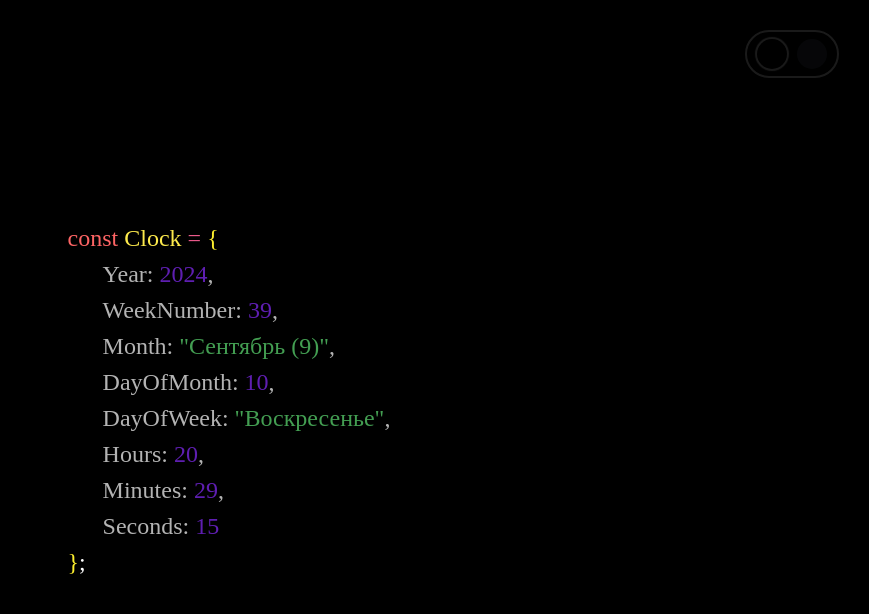
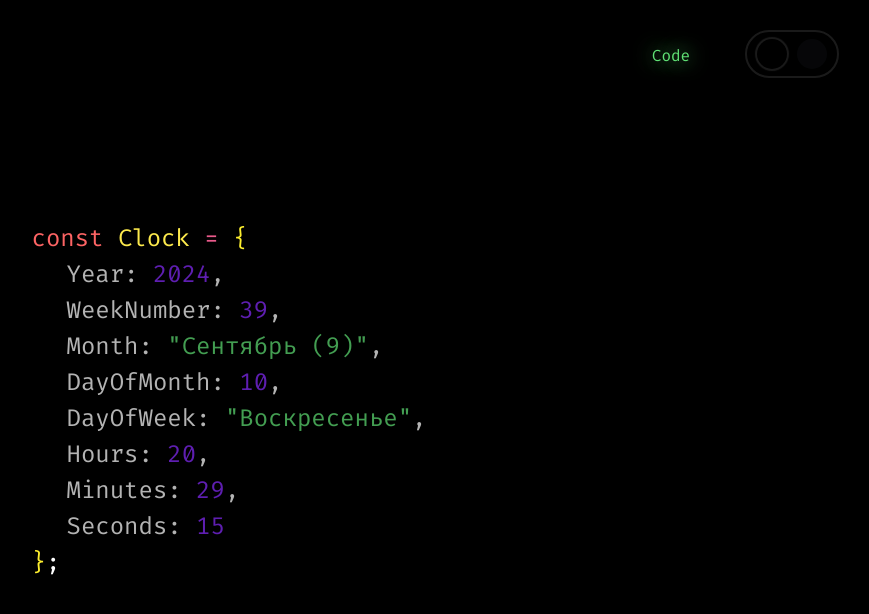
Before and after one commit to UFxx/linux-active-desktop-parody, a JavaScript app: page / in a window 1280 px wide. Shown: the top 614 px of the page, without its empty margins (411-1280 px from the left). Built offline with nearby package versions, Linux system fonts and the light colour scheme.

Commit message:
Refactoring, fonts, clock types

```diff
--- a/src/App.vue
+++ b/src/App.vue
@@ -1,23 +1,35 @@
 <script setup>
-	import { onMounted } from 'vue';
-	import Clock from './components/Clock.vue';
+	import { onMounted, ref, computed } from 'vue';
+	import ClockSwitcher from './components/Clocks/ClockSwitcher.vue';
 	import Themes from './components/Themes.vue'
 
+	const date = ref(new Date());
+
+	const daysOfWeek = ['Понедельник', 'Вторник', 'Среда', 'Четверг', 'Пятница', 'Суббота', 'Воскресенье'];
+	const months = ['Январь', 'Февраль', 'Март', 'Апрель', 'Май', 'Июнь', 'Июль', 'Август', 'Сентябрь', 'Октябрь', 'Ноябрь', 'Декабрь'];
+
+	const clock = computed(() => {
+		const currentDate = date.value;
+		return {
+			year: currentDate.getFullYear(),
+			weekNumber: Math.ceil(((currentDate.getMonth() + 1) * 30) / 7),
+			month: `${months[currentDate.getMonth()]} (${currentDate.getMonth() + 1})`,
+			dayOfMonth: currentDate.getDate(),
+			dayOfWeek:
+				daysOfWeek[currentDate.getDay() - 1 === undefined ? currentDate.getDay() : daysOfWeek.length - 1],
+			hours: currentDate.getHours(),
+			minutes: currentDate.getMinutes(),
+			seconds: currentDate.getSeconds()
+		};
+	});
+
+	setInterval(() => (date.value = new Date()), 1000);
 	onMounted(() => document.addEventListener('contextmenu', (e) => e.preventDefault()))
 </script>
 
 <template>
-	<div class="clock-container">
-		<Clock />
+		<ClockSwitcher :clock="clock" />
 		<Themes />
-	</div>
 </template>
 
-<style lang="scss" scoped>
-	.clock-container {
-		display: flex;
-		justify-content: center;
-		align-items: center;
-		height: 100vh;
-	}
-</style>
+<style lang="scss" scoped></style>
--- /dev/null
+++ b/src/assets/scss/_fonts.scss
@@ -0,0 +1,15 @@
+@font-face {
+	font-family: 'Digital Numbers';
+	src: url('@/assets/fonts/DigitalNumbers-Regular.ttf') format('truetype');
+	font-weight: normal;
+	font-style: normal;
+	font-display: swap;
+}
+
+@font-face {
+	font-family: 'Fira Code';
+	src: url('@/assets/fonts/FiraCode-Regular.ttf') format('truetype');
+	font-weight: normal;
+	font-style: normal;
+	font-display: swap;
+}
--- a/src/components/Clock.vue
+++ /dev/null
@@ -1,76 +0,0 @@
-<script setup>
-	import { computed, ref } from 'vue';
-	import ClockItem from './ClockItem.vue';
-
-	const date = ref(new Date());
-
-	const daysOfWeek = ['Понедельник', 'Вторник', 'Среда', 'Четверг', 'Пятница', 'Суббота', 'Воскресенье'];
-	const months = ['Январь', 'Февраль', 'Март', 'Апрель', 'Май', 'Июнь', 'Июль', 'Август', 'Сентябрь', 'Октябрь', 'Ноябрь', 'Декабрь'];
-
-	const clock = computed(() => {
-		const currentDate = date.value;
-		return {
-			year: currentDate.getFullYear(),
-			weekNumber: Math.ceil(((currentDate.getMonth() + 1) * 30) / 7),
-			month: `${months[currentDate.getMonth()]} (${currentDate.getMonth() + 1})`,
-			dayOfMonth: currentDate.getDate(),
-			dayOfWeek:
-				daysOfWeek[currentDate.getDay() - 1 === undefined ? currentDate.getDay() : daysOfWeek.length - 1],
-			hours: currentDate.getHours(),
-			minutes: currentDate.getMinutes(),
-			seconds: currentDate.getSeconds()
-		};
-	});
-
-	const propNames = computed(() => Object.keys(clock.value));
-	const formatTime = computed(() => (time) => time.toString().length === 1 ? `0${time}` : time.toString());
-	const isLastProp = computed(() => (name) => name === propNames.value[propNames.value.length - 1]);
-	const isString = computed(() => (prop) => /[a-zа-яё]/i.test(prop));
-
-	setInterval(() => (date.value = new Date()), 1000);
-</script>
-
-<template>
-	<div class="clock">
-		<p>
-			<span class="clock-declaration">const</span> <span class="clock-variable-name">Clock </span>
-			<span class="clock-equal">=</span> <span class="clock-brackets">{</span>
-		</p>
-		<div class="clock-content">
-			<ClockItem
-				v-for="name in propNames"
-				:objectPropName="name"
-				:propValue="formatTime(clock[name])"
-				:isLastProp="isLastProp(name)"
-				:isString="isString(clock[name])"
-			/>
-		</div>
-	<p><span class="clock-brackets">}</span><span class="clock-semicolon">;</span></p>
-	</div>
-</template>
-
-<style lang="scss" scoped>
-	.clock {
-		display: flex;
-		flex-direction: column;
-		align-items: flex-start;
-
-		&-content { margin-left: 35px; }
-
-		p {
-			font-size: 24px;
-			line-height: 36px;
-			cursor: context-menu;
-
-			& * { @include tr(0.3, text-shadow, color); }
-			&:hover * { text-shadow: 0px 0px 20px currentColor; }
-		}
-
-		&-declaration { @include var(color, declaration); }
-		&-variable-name { @include var(color, variableName); }
-		&-prop-name { @include var(color, propName) }
-		&-equal { @include var(color, equal) }
-		&-brackets { @include var(color, brackets) }
-		&-semicolon { @include var(color, semicolon) }
-	}
-</style>
--- /dev/null
+++ b/src/components/Clocks/ClockSwitcher.vue
@@ -0,0 +1,133 @@
+<script setup>
+	import { ref, reactive, computed, onMounted } from 'vue';
+	import CodeClock from './CodeClock.vue';
+	import ElectronicClock from './ElectronicClock.vue';
+
+	const props = defineProps(['clock']);
+
+	const activeClocks = ref('code');
+	const itemsContainerExpanded = ref(false);
+
+	const clockTypes = reactive([
+		{
+			name: 'code',
+			isActive: true
+		},
+		{
+			name:'electronic',
+			isActive: false
+		},
+		{
+			name: 'analog',
+			isActive: false
+		}
+	]);
+
+	const clockSwitcher = (clockType) => {
+		activeClocks.value = clockType
+		localStorage.setItem('activeClocks', clockType);
+	};
+
+	function changeActiveClockType(clockType, idx) {
+		clockTypes.forEach(clockType => clockType.isActive = false);
+		clockTypes[idx].isActive = true;
+		itemsContainerExpanded.value = false;
+		clockSwitcher(clockType.name);
+	}
+
+	const unactiveItems = computed(() => clockTypes.filter((type) => type.name !== activeClocks.value));
+
+	onMounted(() => {
+		if (!localStorage.getItem('activeClocks'))
+			localStorage.setItem('activeClocks', 'code');
+		else
+			activeClocks.value = localStorage.getItem('activeClocks');
+	})
+</script>
+
+<template>
+	<div class="clock-container">
+		<CodeClock
+			v-if="activeClocks === 'code'"
+			:clock="props.clock"
+		/>
+		<ElectronicClock
+			v-if="activeClocks === 'electronic'"
+			:hours="props.clock.hours"
+			:minutes="props.clock.minutes"
+			:seconds="props.clock.seconds"
+		/>
+	</div>
+	<div class="clock-switcher__container">
+		<div
+			:class="['clock-switcher__selected', 'clock-switcher__item', 'active']"
+			@click="itemsContainerExpanded = !itemsContainerExpanded"
+		>
+			<p>{{ activeClocks }}</p>
+		</div>
+		<div
+			:class="[
+					'clock-switcher__items-container',
+					itemsContainerExpanded ? 'clock-switcher__items-container--expanded' : ''
+				]"
+		>
+			<p
+				v-for="(item, i) in unactiveItems"
+				:class="['clock-switcher__item']"
+				@click="() => changeActiveClockType(item, i)"
+			>
+				{{ item.name }}
+			</p>
+		</div>
+	</div>
+</template>
+
+<style lang='scss' scoped>
+	.clock-container {
+		display: flex;
+		justify-content: center;
+		align-items: center;
+		height: 100vh;
+	}
+
+	.clock-switcher__container {
+		position: absolute;
+		right: 150px;
+		top: 45px;
+		text-align: center;
+
+		p {
+			font-family: 'Fira Code';
+			@include var(color, text);
+		}
+	}
+
+	.clock-switcher__item {
+		opacity: 0.3;
+		text-transform: capitalize;
+		cursor: pointer;
+
+		&:hover {
+			opacity: 1;
+			@include tr(0.3, opacity, text-shadow)
+		}
+
+		&.active {
+			text-shadow: 0 0 20px currentColor;
+			opacity: 1;
+			user-select: none;
+		}
+	}
+
+	.clock-switcher__items-container {
+		opacity: 0;
+		visibility: hidden;
+
+		p { text-shadow: 0 0 20px currentColor; }
+
+		&--expanded {
+			opacity: 1;
+			visibility: visible;
+		}
+	}
+	</style>
--- /dev/null
+++ b/src/components/Clocks/CodeClock.vue
@@ -0,0 +1,61 @@
+<script setup>
+	import { computed } from 'vue';
+	import ClockItem from './ClockItem.vue';
+
+	const props = defineProps(['clock'])
+
+	const propNames = computed(() => Object.keys(props.clock));
+	const formatTime = computed(() => (time) => time.toString().length === 1 ? `0${time}` : time.toString());
+	const isLastProp = computed(() => (name) => name === propNames.value[propNames.value.length - 1]);
+	const isString = computed(() => (prop) => /[a-zа-яё]/i.test(prop));
+</script>
+
+<template>
+	<div class="code-clocks">
+		<p>
+			<span class="code-clocks__declaration">const</span> <span class="code-clocks__variable-name">Clock </span>
+			<span class="code-clocks__equal">=</span> <span class="code-clocks__brackets">{</span>
+		</p>
+		<div class="code-clocks-content">
+			<ClockItem
+				v-for="name in propNames"
+				:objectPropName="name"
+				:propValue="formatTime(props.clock[name])"
+				:isLastProp="isLastProp(name)"
+				:isString="isString(props.clock[name])"
+			/>
+		</div>
+	<p><span class="code-clocks__brackets">}</span><span class="code-clocks__semicolon">;</span></p>
+	</div>
+</template>
+
+<style lang="scss" scoped>
+	.code-clocks {
+		display: flex;
+		flex-direction: column;
+		align-items: flex-start;
+		font-family: 'Fira Code';
+
+		&-content { margin-left: 35px; }
+
+		p {
+			font-size: 24px;
+			line-height: 36px;
+			cursor: context-menu;
+			font-family: 'Fira Code';
+
+
+			& * {
+				@include tr(0.3, text-shadow, color);
+			}
+			&:hover * { text-shadow: 0px 0px 20px currentColor; }
+		}
+
+		&__declaration { @include var(color, declaration); }
+		&__variable-name { @include var(color, variableName); }
+		&__prop-name { @include var(color, propName) }
+		&__equal { @include var(color, equal) }
+		&__brackets { @include var(color, brackets) }
+		&__semicolon { @include var(color, semicolon) }
+	}
+</style>
--- /dev/null
+++ b/src/components/Clocks/ElectronicClock.vue
@@ -0,0 +1,35 @@
+<script setup>
+	import { computed } from 'vue';
+
+	const props = defineProps(['hours', 'minutes', 'seconds']);
+
+	const formatNumbers = computed(() => (time) => time.toString().length === 1 ? `0${time}` : time);
+</script>
+
+<template>
+	<div class="electronic-clocks__container">
+		<p>
+			<span>{{ formatNumbers(props.hours) }}</span>:<span>{{ formatNumbers(props.minutes) }}</span>:<span>{{ formatNumbers(props.seconds) }}</span>
+		</p>
+	</div>
+</template>
+
+<style lang='scss'>
+	.electronic-clocks__container {
+		p {
+			font-family: 'Digital Numbers', sans-serif !important;
+			font-size: 128px;
+			cursor: context-menu;
+
+			span {
+				opacity: 0.7;
+				@include var(color, number);
+
+				&:hover {
+					opacity: 1;
+					@include tr(0.3, opacity);
+				}
+			}
+		}
+	}
+</style>
--- a/src/components/Themes.vue
+++ b/src/components/Themes.vue
@@ -116,7 +116,8 @@
 	.change-theme-circle {
 		position: absolute;
 		top: 50%;
-		transform: translateY(-50%);
+		left: 50%;
+		transform: translate(-50%, -50%);
 		width: 0;
 		height: 0;
 		border-radius: 100%;
--- a/style.scss
+++ b/style.scss
@@ -4,7 +4,6 @@ html { @include var(background-color, backgroundColor); }
 	margin: 0;
 	padding: 0;
 	box-sizing: border-box;
-	font-family: 'Fira Code';
 	color: white;
 
 	&::selection { background-color: #AAAAAA50; }
--- a/vite.config.js
+++ b/vite.config.js
@@ -14,8 +14,8 @@ export default defineConfig({
     preprocessorOptions: {
       scss: {
         additionalData: `
-          @use "@/assets/scss/_variables.scss" as *;
           @use "@/assets/scss/_mixins.scss" as *;
+          @use "@/assets/scss/_fonts.scss" as *;
         `,
       }
     }
```
Also changed, not shown: src/assets/scss/_variables.scss (deleted, +0 -16 lines), src/assets/fonts/DigitalNumbers-Regular.ttf (added), src/assets/fonts/FiraCode-Regular.ttf (added), src/components/Clocks/ClockItem.vue (renamed from src/components/ClockItem.vue).
